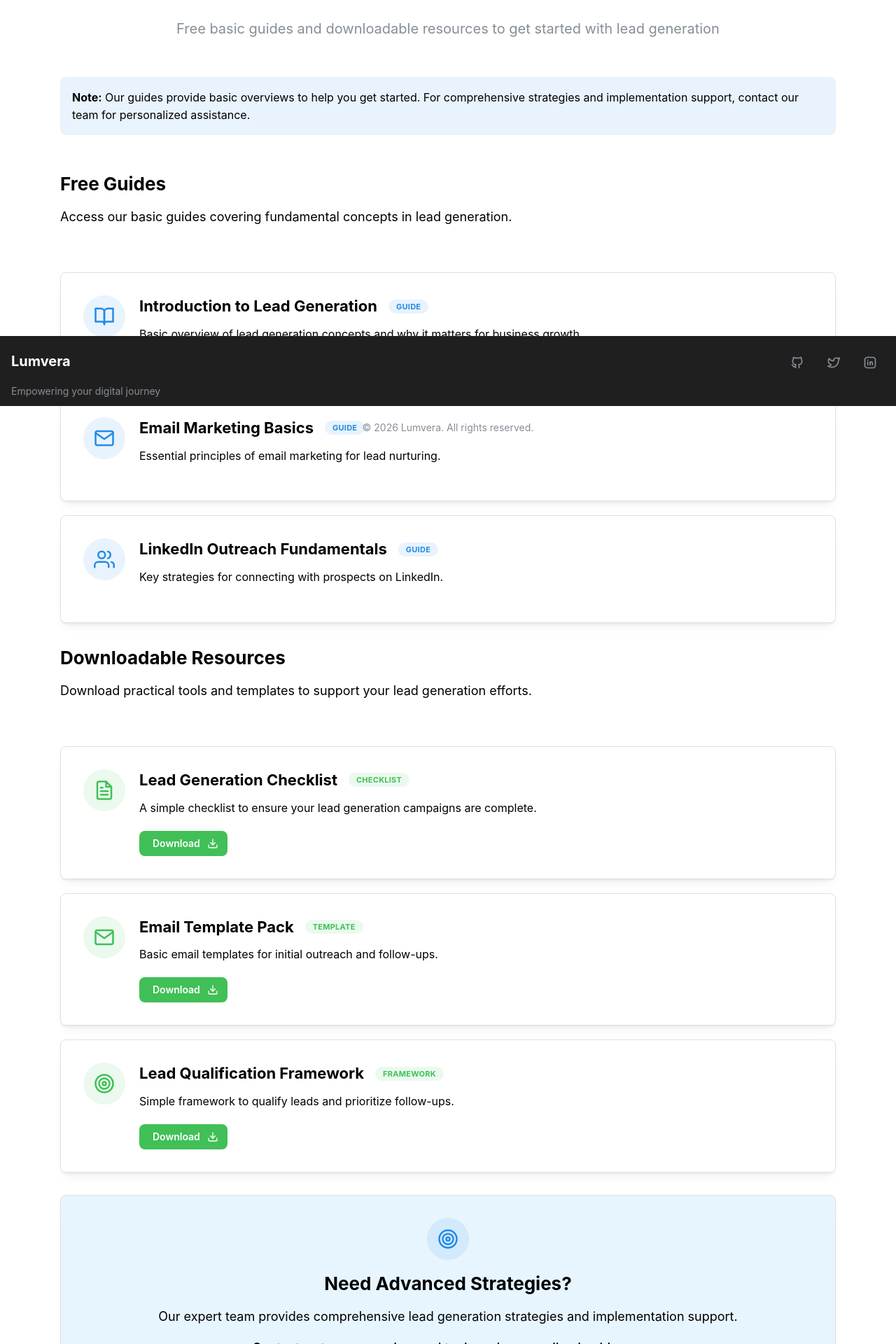
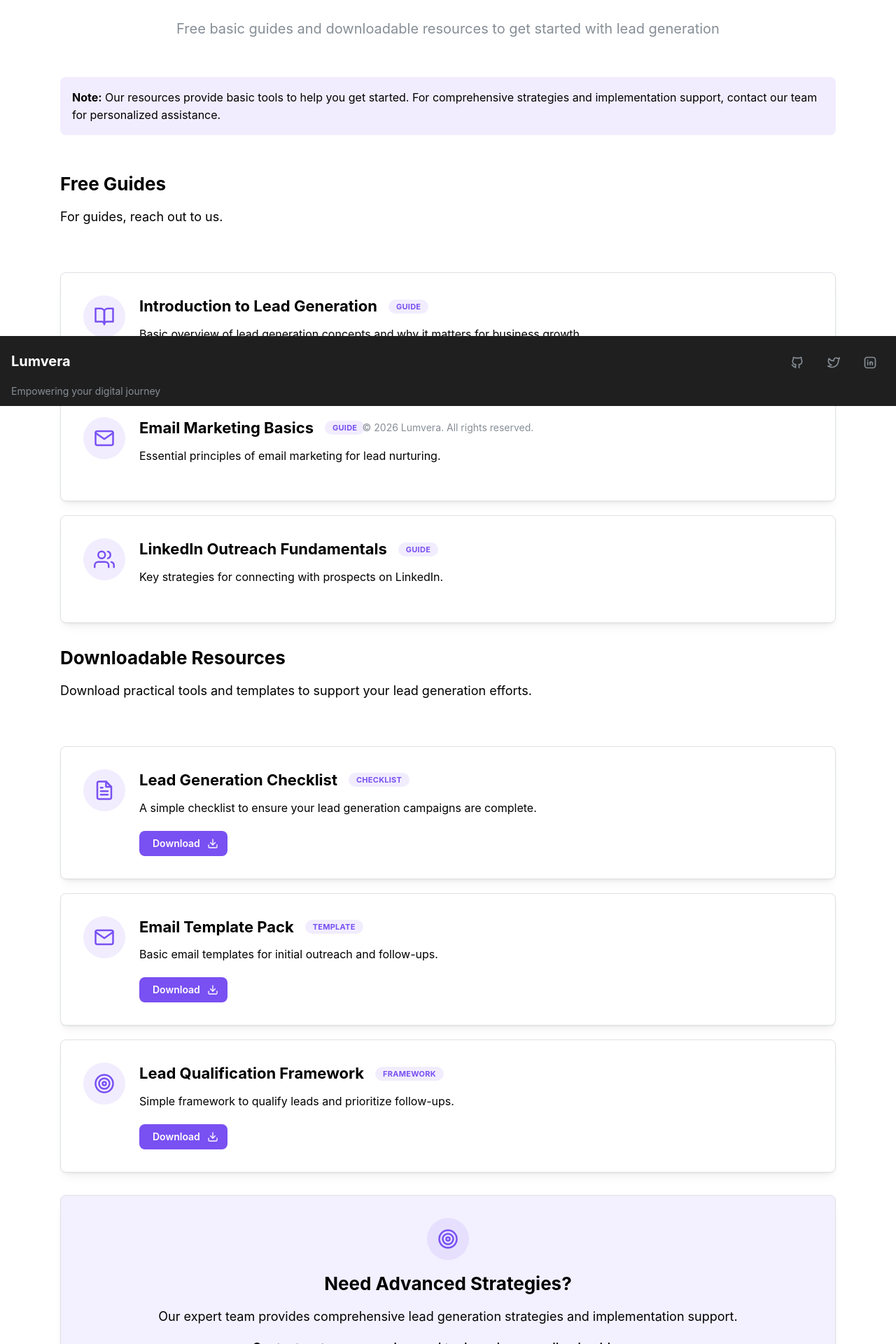
Before and after one commit to prachi2608/Lumvera, a React (Vite) app in the folder lead-gen-website/: page /lead-resources in a window 1280 px wide. Shown: the part 220-2140 px from the top of the page at 70% size. Built offline with nearby package versions, Linux system fonts and the light colour scheme.

Commit message:
Change guides text to 'For guides, reach out to us' and update all colors to violet theme

```diff
--- a/lead-gen-website/src/pages/LeadResources.tsx
+++ b/lead-gen-website/src/pages/LeadResources.tsx
@@ -63,16 +63,16 @@ export default function LeadResources() {
           </Text>
         </div>
 
-        <Alert color="blue" mb="lg">
+        <Alert color="violet" mb="lg">
           <Text>
-            <strong>Note:</strong> Our guides provide basic overviews to help you get started. For comprehensive strategies and implementation support, contact our team for personalized assistance.
+            <strong>Note:</strong> Our resources provide basic tools to help you get started. For comprehensive strategies and implementation support, contact our team for personalized assistance.
           </Text>
         </Alert>
 
         <div>
           <Title order={2} mb="md">Free Guides</Title>
           <Text size="lg" mb="xl">
-            Access our basic guides covering fundamental concepts in lead generation.
+            For guides, reach out to us.
           </Text>
         </div>
 
@@ -80,13 +80,13 @@ export default function LeadResources() {
           {guides.map((guide, index) => (
             <Card key={index} shadow="sm" p="xl" radius="md" withBorder>
               <Group align="flex-start" gap="lg">
-                <ThemeIcon size={60} radius={60} variant="light" color="blue">
+                <ThemeIcon size={60} radius={60} variant="light" color="violet">
                   <guide.icon size={30} />
                 </ThemeIcon>
                 <div style={{ flex: 1 }}>
                   <Group mb="sm">
                     <Title order={3}>{guide.title}</Title>
-                    <Badge variant="light" color="blue">{guide.type}</Badge>
+                    <Badge variant="light" color="violet">{guide.type}</Badge>
                   </Group>
                   <Text mb="lg">{guide.description}</Text>
                 </div>
@@ -106,17 +106,17 @@ export default function LeadResources() {
           {downloadableResources.map((resource, index) => (
             <Card key={index} shadow="sm" p="xl" radius="md" withBorder>
               <Group align="flex-start" gap="lg">
-                <ThemeIcon size={60} radius={60} variant="light" color="green">
+                <ThemeIcon size={60} radius={60} variant="light" color="violet">
                   <resource.icon size={30} />
                 </ThemeIcon>
                 <div style={{ flex: 1 }}>
                   <Group mb="sm">
                     <Title order={3}>{resource.title}</Title>
-                    <Badge variant="light" color="green">{resource.type}</Badge>
+                    <Badge variant="light" color="violet">{resource.type}</Badge>
                   </Group>
                   <Text mb="lg">{resource.description}</Text>
                   <Button
-                    color="green"
+                    color="violet"
                     rightSection={<FiDownload size={16} />}
                     onClick={() => handleDownload(resource.filePath)}
                   >
@@ -128,9 +128,9 @@ export default function LeadResources() {
           ))}
         </Stack>
 
-        <Card shadow="sm" p="xl" radius="md" withBorder bg="blue.0">
+        <Card shadow="sm" p="xl" radius="md" withBorder bg="violet.0">
           <Stack align="center" gap="md">
-            <ThemeIcon size={60} radius={60} variant="light" color="blue">
+            <ThemeIcon size={60} radius={60} variant="light" color="violet">
               <FiTarget size={30} />
             </ThemeIcon>
             <Title order={2}>Need Advanced Strategies?</Title>
```
